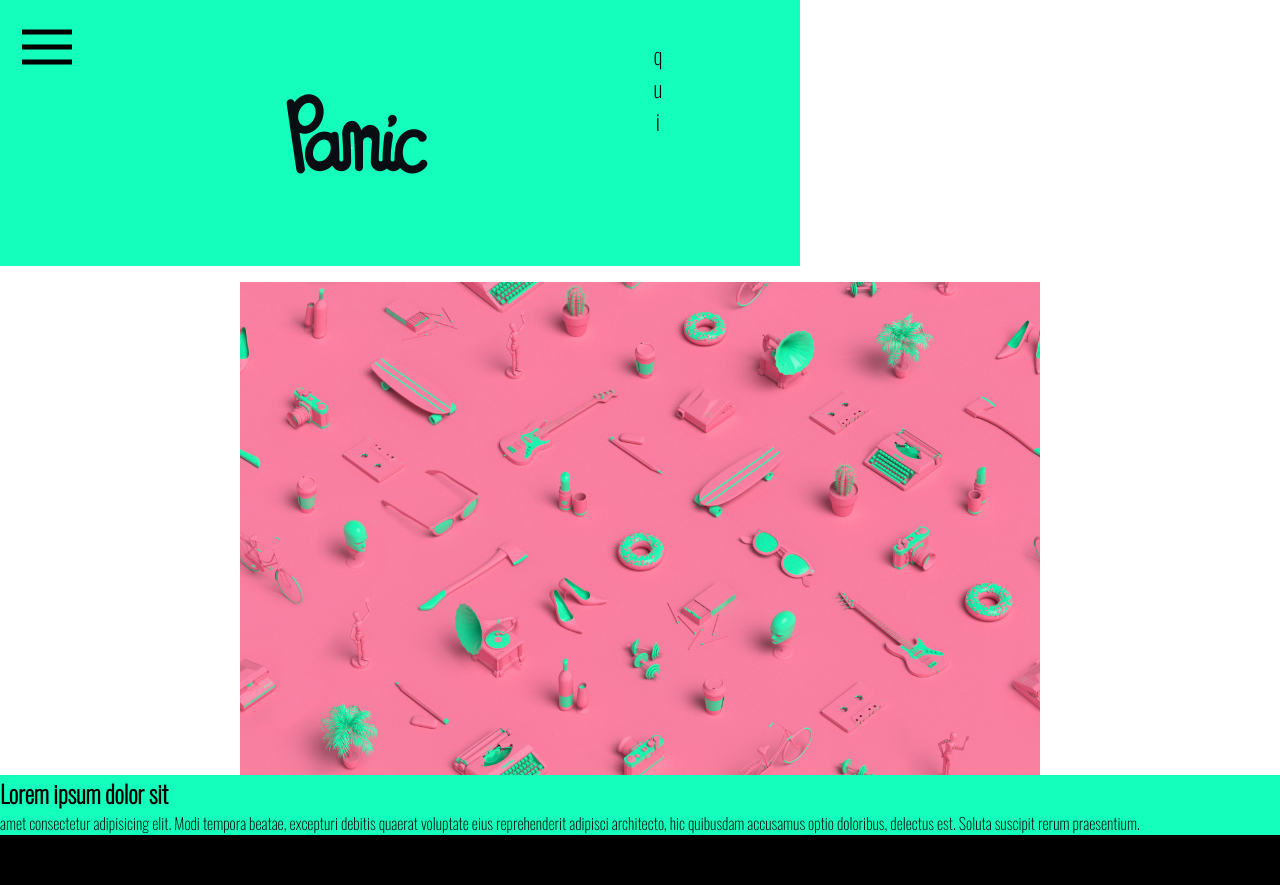
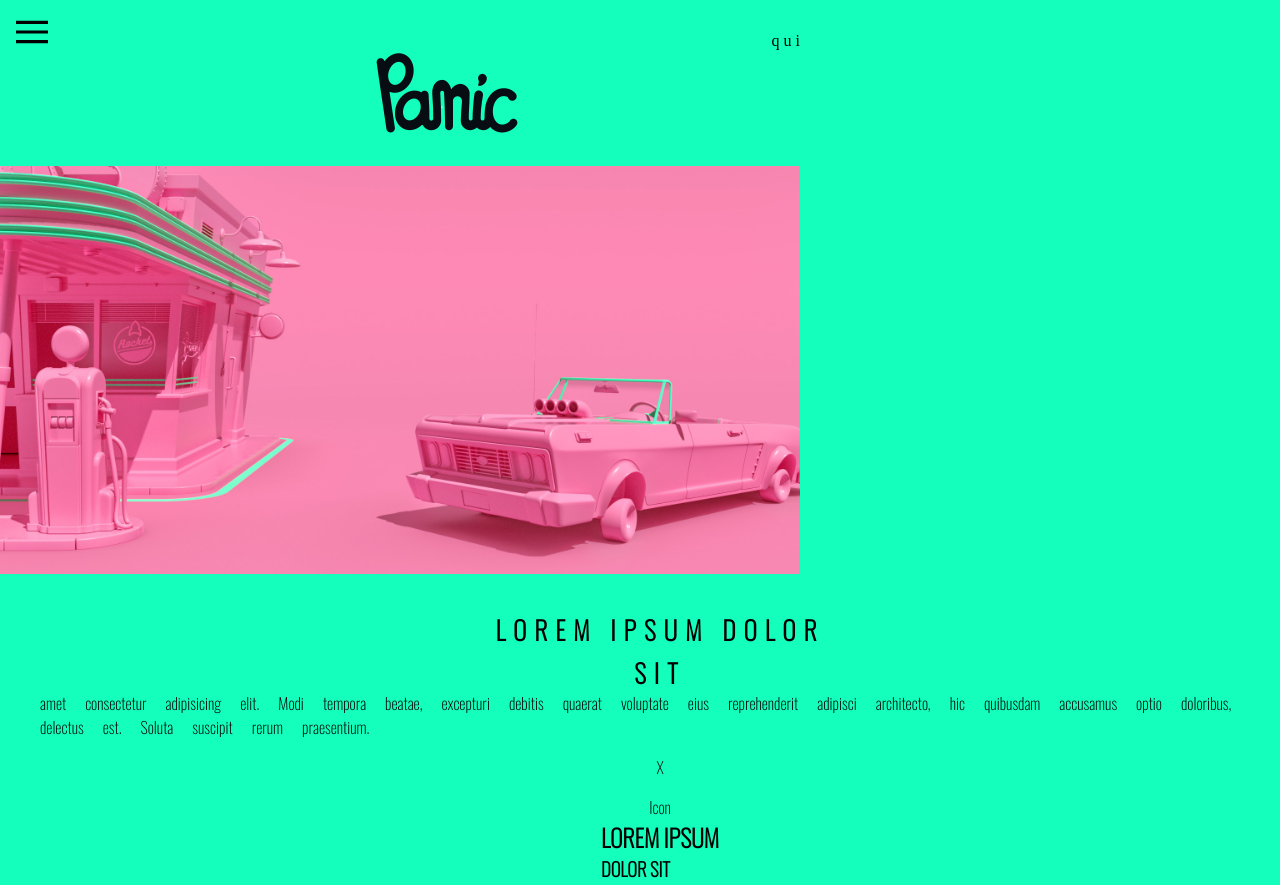
Before and after one commit to Jose-Rivero23/202205-w01ch05-jose-sergio, a website: page index.html in a window 1280 px wide. Shown: the top 885 px of the page. Drawn offline with nearby package versions, Linux system fonts and the light colour scheme.

Commit message:
add style css & upgrade html header main pictures

```diff
--- a/index.html
+++ b/index.html
@@ -11,33 +11,56 @@
     </head>
     <body>
         <header class="header">
-            <div class="top">
-                <img
-                    class="top__menu"
-                    src="images/work/media/icons8-menú.svg"
-                    alt="menu"
-                />
+            <img
+                class="header__menu"
+                 src="images/work/media/icons8-menú.svg"
+                  alt="menu"
+            />
+             <h1>
+                 <img class="header__title" src="logo.png" alt="menu" />
+            </h1>
+            <div class="header__container">
+                <div class="header__container--tag">q u i</div>
             </div>
-            <div class="middle">
-                <h1>
-                    <img class="middle__title" src="logo.png" alt="menu" />
-                </h1>
-            </div>
-
-            <div class="tag">q <span></span> u <span></span>i</div>
         </header>
-        <div>
-            <img class="img--pink" src="images/about/media1.jpg" alt="" />
+        <div class="img-car">
+            <img class="img-car--pink" src="images/home/media/media04.jpg" alt="" />
         </div>
         <main class="middle-container">
-            <h2 class="middle-container__title">Lorem ipsum dolor sit</h2>
-            <p>
+
+            <h2 class="middle-container__title">LOREM IPSUM DOLOR</h2>
+            <h2 class="middle-container__subtitle">SIT</h2>
+            <p class="middle-container__lorem">
                 amet consectetur adipisicing elit. Modi tempora beatae,
                 excepturi debitis quaerat voluptate eius reprehenderit adipisci
                 architecto, hic quibusdam accusamus optio doloribus, delectus
                 est. Soluta suscipit rerum praesentium.
             </p>
+            <div class="middle-container__icon-x">X</div>
+            <div class="middle-container__icon-wafe">Icon</div>
+            <hgroup class="group-lorem">
+                <h2 class="grop-lorem__title">LOREM IPSUM</h2>
+                <h3 class="grop-lorem__title--sub">DOLOR SIT</h3>
+            </hgroup>
+
         </main>
+        <section class="picture-container">
+
+            <div class="container-girl">
+                <img class="container-girl__img-girl" src="images/work/media/media04.jpg" alt="" />
+                <p>lorem ipsum dolor sit amet.</p>
+            </div>
+            <div class="container-pizza">
+                <img class="container-pizza__img-piza" src="images/work/media/media05.jpg" alt="" />
+                <p>lorem impsum dolor sit amet, cectetur</p>
+            </div>
+            <div clas="container-dress">
+                <img class="container-dress__img-dress" src="images/work/media/media06.jpg" alt="" />
+                <p>lorem ipsum</p>
+            </div>
+
+        </section>
+
         <footer id="footer">
 
             <div class="title-footer">
--- a/scss/style.scss
+++ b/scss/style.scss
@@ -3,20 +3,71 @@
 *,
 h2,
 p,
+div,
 img {
     box-sizing: border-box;
     margin: 0;
     padding: 0;
 }
-
 body {
+    background-color: #15ffbc;
+}
+.header {
+    height: 150px;
+    min-width: 100vh;
+    display: flex;
+    background-color: #15ffbc;
+    justify-content: space-between;
+    align-items: flex-start;
+    &__menu {
+        width: 2rem;
+        margin-top: 1rem;
+        margin-left: 1rem;
+    }
+    &__title {
+        margin-left: 4.6rem;
+    }
+    &__container {
+        display: flex;
+        flex-direction: row;
+        &__container--tag {
+            font-family: "Oswald", sans-serif;
+            margin-top: 1rem;
+            font-size: 1.2 rem;
+        }
+    }
+}
+.img-car {
+    display: block;
+    background-position: center center;
+    background-size: cover;
+    .img-car--pink {
+        max-width: 50rem;
+    }
+}
+.middle-container {
+    min-width: 100vh;
+    background-color: #15ffbc;
+    display: flex;
+    flex-direction: column;
+    justify-items: center;
+    align-items: center;
     font-family: "Oswald", sans-serif;
-}
-
-.header {
-    min-width: 100vh;
-    display: grid;
-    background-color: #15ffbc;
+    margin-left: 2.5rem;
+    &__title {
+        font-size: 1.6rem;
+        letter-spacing: 8px;
+        padding-top: 2rem;
+    }
+    &__subtitle {
+        font-size: 1.6rem;
+        letter-spacing: 8px;
+        padding-top: 5px;
+    }
+    &__lorem {
+        font-size: 1rem;
+        word-spacing: 1rem;
+    }
 }
 
 footer {
```
Also changed, not shown: css/style.css.
